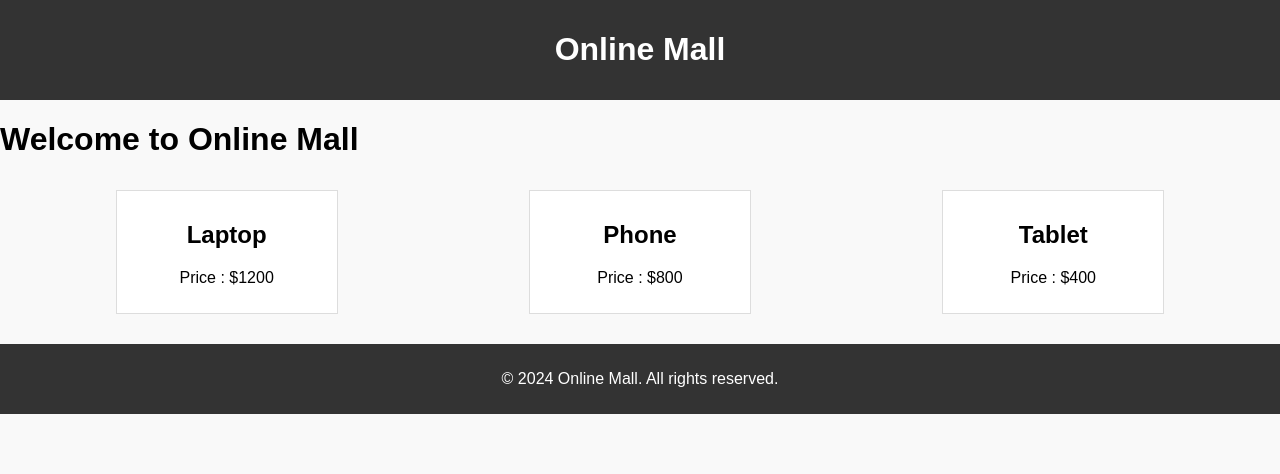
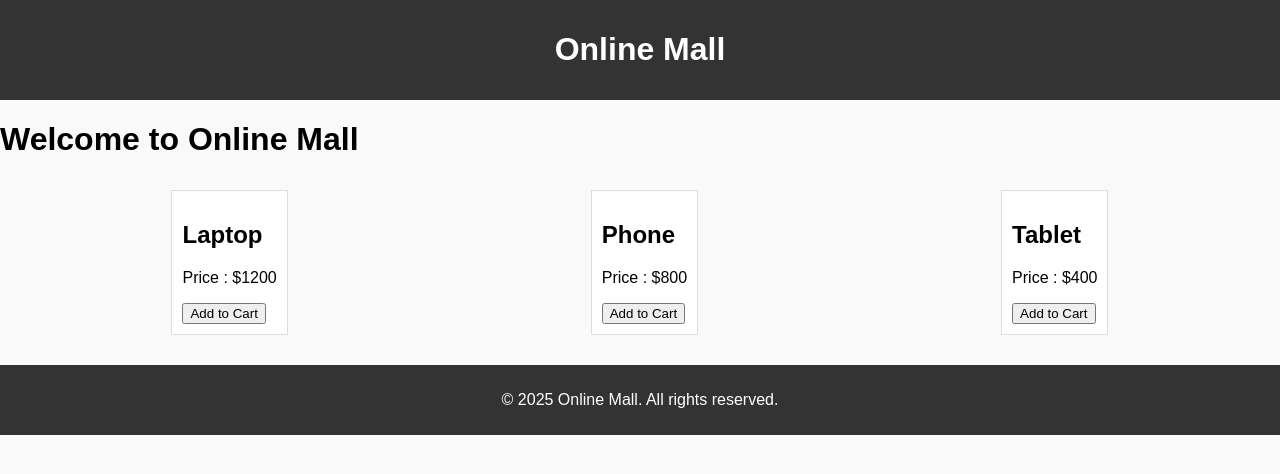
Before and after one commit to YeonwooNuf/online-mall-frontend, a React (Create React App) app: page / in a window 1280 px wide. Shown: the top 474 px of the page. Built offline with nearby package versions, Linux system fonts and the light colour scheme.

Commit message:
// className => 자체 스타일 적용

```diff
--- a/src/components/Footer.js
+++ b/src/components/Footer.js
@@ -4,8 +4,8 @@ const Footer = () => {
 
     return (
         <div>
-            <footer>
-                <p>© 2024 Online Mall. All rights reserved.</p>
+            <footer style={{ backgroundColor: '#333', color: '#fff', padding: '10px', textAlign: 'center' }}>
+                <p>© 2025 Online Mall. All rights reserved.</p>
             </footer>
         </div>
     );
--- a/src/components/Header.js
+++ b/src/components/Header.js
@@ -2,7 +2,7 @@ import React from "react";
 
 function Header() {
     return (
-        <header>
+        <header style={{ backgroundColor: '#333', color: '#fff', padding: '10px', textAlign: 'center' }}>
             <h1>Online Mall</h1>
         </header>
     );
--- a/src/components/ProductCard.js
+++ b/src/components/ProductCard.js
@@ -5,11 +5,12 @@ import React from "react";
 // }
 
 {/* key:value(전달값) 동일하면 : 생략 */ }
-const ProductCard = ({name, price}) => {
+const ProductCard = ({name, price, onAddToCart}) => {
     return (
-        <div className="product-card">
+        <div style={{ border: '1px solid #ddd', padding: '10px', margin: '10px', backgroundColor: '#fff' }}>
             <h2>{name}</h2>
             <p>Price : ${price}</p>
+            <button onClick={onAddToCart}>Add to Cart</button>
         </div>
     );
 };
```
